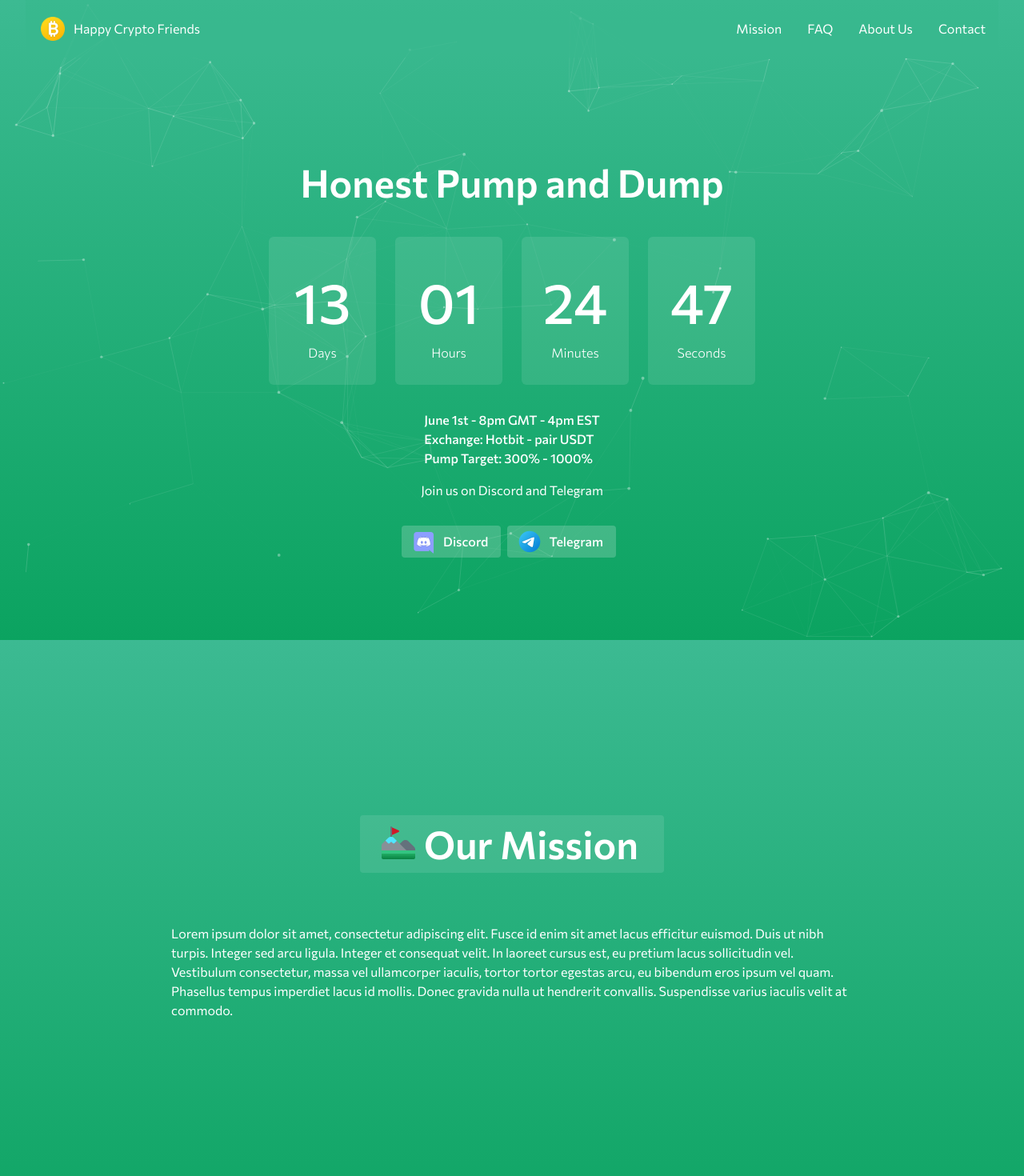
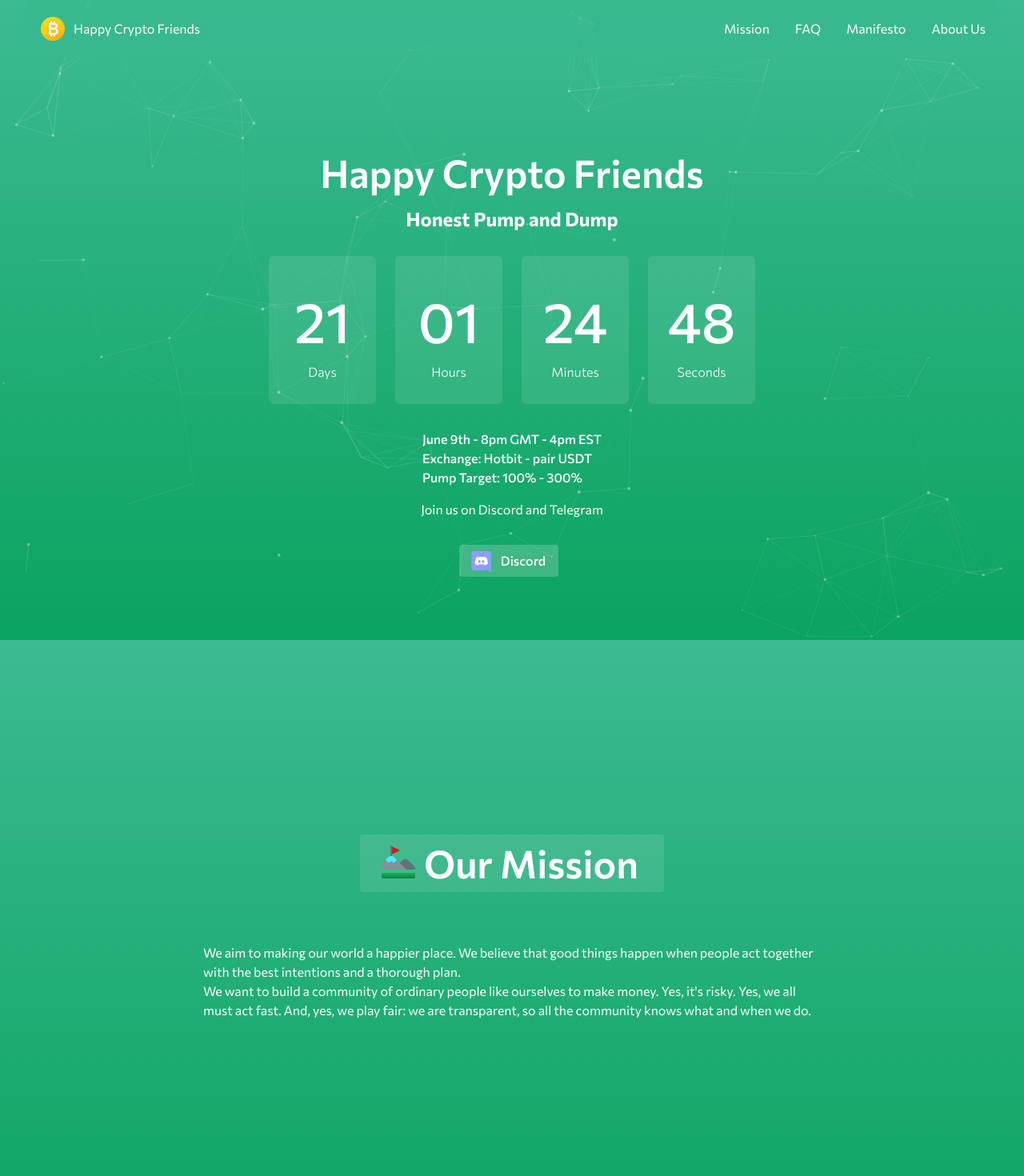
Before and after one commit to happycryptofriends/happycryptofriends.github.io, a Nuxt app: page / in a window 1280 px wide. Shown: the top 1470 px of the page at 80% size. Built offline with nearby package versions, Linux system fonts and the light colour scheme; no server answers.

Commit message:
update landing

```diff
--- a/assets/public.scss
+++ b/assets/public.scss
@@ -48,13 +48,33 @@
   .button {
     margin-right: 0.5rem;
   }
+
+  .is-small {
+    font-size: 13px;
+    font-weight: 600;
+  }
+}
+
+a {
+  color: rgb(255, 227, 86);
+}
+
+.align-center {
+  text-align: center;
 }
 
 h1 {
   font-size: 3rem;
   font-weight: 600;
+  text-align: center;
+  line-height: 1;
   @media (max-width: 700px) {
     font-size: 2rem;
+  }
+
+  .is-small {
+    font-size: 1.5rem;
+    font-weight: 700;
   }
 }
 h3 {
@@ -103,11 +123,15 @@
   justify-content: center;
   align-items: center;
   padding: 8rem 1.5rem;
-  max-width: 900px;
+  max-width: 820px;
   width: 100%;
 
   @media (max-width: 700px) {
     padding: 4rem 1rem;
+  }
+
+  p {
+    width: 100%;
   }
 }
 
--- a/components/ContactSection.vue
+++ b/components/ContactSection.vue
@@ -12,9 +12,9 @@
       Contact Us
     </h3>
     <p>We happy to chat with you in our Discord server, also we duplicate all announcements to  our telegram channel</p>
-    <p>
+    <p class="align-center">
       <a
-        href="https://discord.gg/zvm7YKP3kJ"
+        :href="discord"
         target="_blank"
         class="button"
       >
@@ -26,7 +26,8 @@
         Discord
       </a>
       <a
-        href=""
+        v-if="telegram"
+        :href="telegram"
         class="button"
         target="_blank"
       >
@@ -40,3 +41,17 @@
     </p>
   </div>
 </template>
+
+<script>
+export default {
+  name: 'ContactSection',
+  props: {
+    discord: {
+      type: String, default: ''
+    },
+    telegram: {
+      type: String, default: ''
+    }
+  }
+}
+</script>
--- a/components/CountdownSection.vue
+++ b/components/CountdownSection.vue
@@ -88,6 +88,10 @@
     font-size: 16px;
     text-align: center;
     font-weight: 300;
+
+    @media (max-width: 700px) {
+      font-size: 14px;
+    }
   }
 }
 </style>
--- a/components/MainMenu.vue
+++ b/components/MainMenu.vue
@@ -28,16 +28,16 @@
           FAQ
         </nuxt-link>
         <nuxt-link
+          to="/#manifesto"
+          class="menu-item"
+        >
+          Manifesto
+        </nuxt-link>
+        <nuxt-link
           to="/#about"
           class="menu-item"
         >
           About Us
-        </nuxt-link>
-        <nuxt-link
-          to="/#contact"
-          class="menu-item"
-        >
-          Contact
         </nuxt-link>
       </div>
     </div>
--- /dev/null
+++ b/components/ManifestoSection.vue
@@ -0,0 +1,52 @@
+<template>
+  <div
+    id="manifesto"
+    class="section"
+  >
+    <h3>
+      Manifesto
+    </h3>
+    <p>
+      We are a bunch of software developers and back in the days, we didn't give a crap about what they do with the financial markets. Bitcoin has changed that. It was made by IT nerds for IT geeks.
+    </p>
+    <p>
+      So we became fans of crypto and were like 'Ok, we need to learn a few things about trading and stuff'. And so we did.
+    </p>
+    <p>
+      You see, there is a basic law of economy. If something is in demand, the price goes up. And once it's not or if there is too much of it produced, the price falls. This is ok, this is a normal way how things work, right?
+    </p>
+    <p>
+      Say, you have some money and start buying. Nothing happens, most likely you won't affect the price. And if you have a lot of money, you may buy different coins or stocks and see, how the price will change. Some will fail you, some not. It's a straight investment.
+    </p>
+    <p>
+      But one day, we spotted multiple roller-coasters in crypto. We looked at what the hell was going on and realized that there are lots of scumbags who came for bitcoin and other coins.
+    </p>
+    <p>
+      What they do. They build community by promising 3000% profits, VIP signals, 100% guarantees, and all that crap. They have a lot of money and they want to get more right away. What they actually do is called "pump and dump". But they buy before the pump and sell when you start buying. Basically, they lure people in to rob them.
+    </p>
+    <p>
+      We see how they do that. We know how they do that. And it works because ordinary people want to invest but don't know tech. Those scumbags even create fake crypto stock exchanges. So for ordinary people, it's like swimming in the muddy and unknown waters. This has to stop.
+    </p>
+    <p>
+      We created a few algorithms to:
+      <ul>
+        <li>
+          Analyze the market and spot interesting cryptocurrencies. {need some more data here to explain}
+        </li>
+        <li>
+          Calculate the price movements and timings {need some more data here to explain}
+        </li>
+        <li>
+          Choose one of the suggested interesting cryptocurrencies. This one is based on a random number we get based on the text we see in the community chat. No way one can trick it.
+        </li>
+      </ul>
+    </p>
+    <p>
+      And we put it all out on <strong>GitHub</strong>* to be transparent, unlike those scumbags.
+    </p>
+    <p class="is-small">
+      * For those of you who are not software devs, this means other software devs can hop in and look into the code and check&nbsp;it.<br>
+      * For software bros: if you check it and find anything odd, throw a tomato at us and let's fix it together.
+    </p>
+  </div>
+</template>
--- a/components/MissionSection.vue
+++ b/components/MissionSection.vue
@@ -12,12 +12,10 @@
       Our Mission
     </h3>
     <p>
-      Lorem ipsum dolor sit amet, consectetur adipiscing elit. Fusce id enim sit amet
-      lacus efficitur euismod. Duis ut nibh turpis. Integer sed arcu ligula. Integer
-      et consequat velit. In laoreet cursus est, eu pretium lacus sollicitudin vel.
-      Vestibulum consectetur, massa vel ullamcorper iaculis, tortor tortor egestas arcu,
-      eu bibendum eros ipsum vel quam. Phasellus tempus imperdiet lacus id mollis. Donec
-      gravida nulla ut hendrerit convallis. Suspendisse varius iaculis velit at commodo.
+      We aim to making our world a happier place. We believe that good things happen when people act together with
+      the best intentions and a thorough plan.<br>
+      We want to build a community of ordinary people like ourselves to make money. Yes, it's risky.
+      Yes, we all must act fast. And, yes, we play fair: we are transparent, so all the community knows what and when we do.
     </p>
   </div>
 </template>
--- a/layouts/default.vue
+++ b/layouts/default.vue
@@ -40,12 +40,12 @@
   },
   mounted () {
     require('particles.js')
-    window.particlesJS.load('particles-js', '/particles.json', function () {
-      console.log('callback - particles.js config loaded')
-    })
+    window.particlesJS.load('particles-js', '/particles.json')
     if (window.location.hash) {
       const el = document.querySelector(window.location.hash)
-      window.scrollTo({ top: el.offsetTop, behavior: 'smooth' })
+      if (el) {
+        window.scrollTo({ top: el.offsetTop, behavior: 'smooth' })
+      }
     }
   }
 }
--- a/pages/index.vue
+++ b/pages/index.vue
@@ -1,17 +1,22 @@
 <template>
   <div class="index-page page-content">
     <div class="section">
-      <h1>Honest Pump and Dump</h1>
+      <h1>
+        Happy Crypto Friends<br>
+        <span class="is-small">Honest Pump and Dump</span>
+      </h1>
       <CountdownSection :deadline="deadline" />
       <h5>
-        June 1st - 8pm GMT - 4pm EST <br>
+        June 9th - 8pm GMT - 4pm EST <br>
         Exchange: Hotbit - pair USDT <br>
-        Pump Target: 300% - 1000%
+        Pump Target: 100% - 300%
       </h5>
-      <p>Join us on Discord and Telegram</p>
-      <p>
+      <p class="align-center">
+        Join us on Discord and Telegram
+      </p>
+      <p class="align-center">
         <a
-          href="https://discord.gg/zvm7YKP3kJ"
+          :href="discordChannel"
           target="_blank"
           class="button"
         >
@@ -23,7 +28,8 @@
           Discord
         </a>
         <a
-          href=""
+          v-if="telegramChannel"
+          :href="telegramChannel"
           class="button"
           target="_blank"
         >
@@ -38,8 +44,12 @@
     </div>
     <MissionSection />
     <FAQSection />
+    <ManifestoSection />
     <AboutSection />
-    <ContactSection />
+    <ContactSection
+      :discord="discordChannel"
+      :telegram="telegramChannel"
+    />
   </div>
 </template>
 
@@ -48,6 +58,7 @@
 import MissionSection from '~/components/MissionSection'
 import FAQSection from '~/components/FAQSection'
 import AboutSection from '~/components/AboutSection'
+import ManifestoSection from '~/components/ManifestoSection'
 import ContactSection from '~/components/ContactSection'
 export default {
   name: 'IndexPage',
@@ -56,14 +67,17 @@
     MissionSection,
     FAQSection,
     AboutSection,
+    ManifestoSection,
     ContactSection
   },
   data () {
     return {
       // date: new Date(Date.now() + 15 * 24 * 60 * 60 * 1000),
-      date: new Date('2021-06-01'),
+      date: new Date('2021-06-09'),
       deadline: undefined,
-      startTime: Date.now()
+      startTime: Date.now(),
+      discordChannel: 'https://discord.gg/zvm7YKP3kJ',
+      telegramChannel: ''
     }
   },
   mounted () {
@@ -71,8 +85,7 @@
   },
   methods: {
     updateDate () {
-      this.date = new Date(this.date.getTime() - 1000)
-      this.deadline = this.date.getTime() - this.startTime
+      this.deadline = this.date.getTime() - Date.now()
       setTimeout(() => {
         this.updateDate()
       }, 1000)
--- a/pages/policy.vue
+++ b/pages/policy.vue
@@ -2,7 +2,10 @@
   <div class="policy-page page-content">
     <div class="section">
       <h1>Privacy Policy</h1>
-      <p></p>
+      <p>We don't collect your data and we don't store your data. That's it.</p>
+      <p>We simply have nothing to collect and nowhere to store. No cookies, no Google Analytics or something.</p>
+      <p>So, even if Elon Musk would offer us a fly to Mars to get your data, we wouldn't have anything to give him.</p>
+      <p>However, this is a public website hosted on GitHub, so you may want to check their <a href="https://docs.github.com/en/github/site-policy/github-privacy-statement">Privacy Statement</a></p>
     </div>
   </div>
 </template>
```
